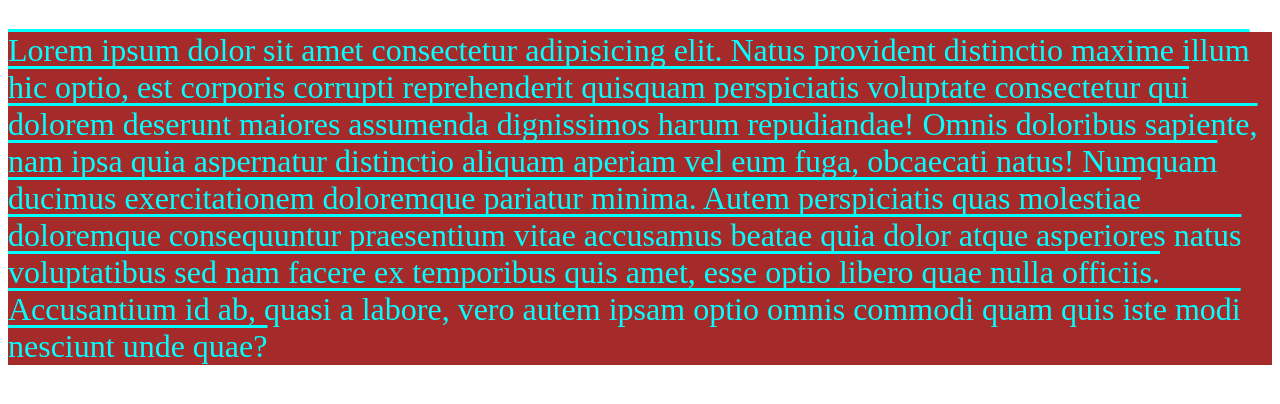
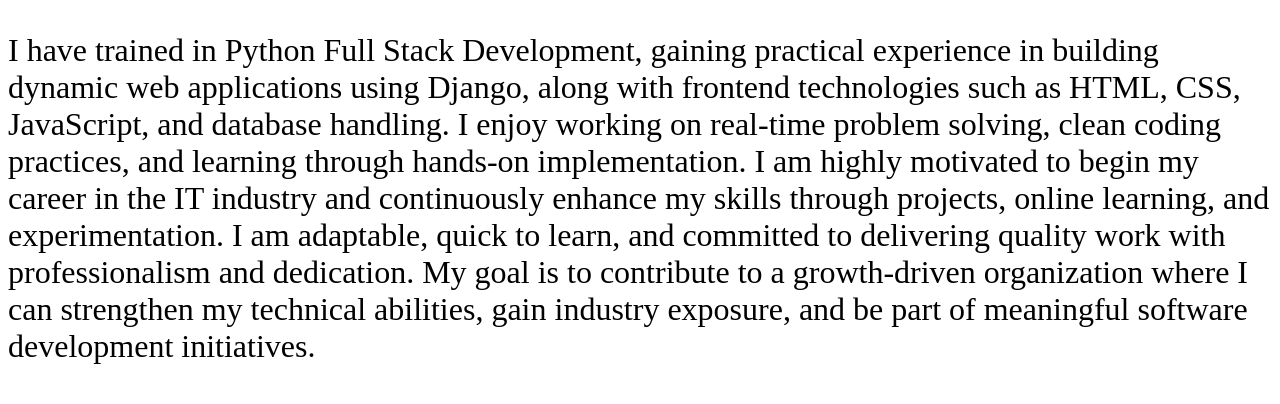
Before and after one commit to alakuntaanilkumar/Portfolio, a plain HTML site: page page2.html in a window 1280 px wide. Drawn offline with Linux system fonts and the light colour scheme.

Commit message:
Personal Portfolio

```diff
--- a/page2.css
+++ b/page2.css
@@ -1,7 +1,5 @@
 p{
-    color: aqua;
-    background-color: brown;
-    text-decoration: overline;
+    color: black;
     font-size: xx-large;
     font-family: 'Times New Roman', Times, serif;
 }
--- a/page2.html
+++ b/page2.html
@@ -7,6 +7,10 @@
     <link rel="stylesheet" href="page2.css">
 </head>
 <body>
-    <p>Lorem ipsum dolor sit amet consectetur adipisicing elit. Natus provident distinctio maxime illum hic optio, est corporis corrupti reprehenderit quisquam perspiciatis voluptate consectetur qui dolorem deserunt maiores assumenda dignissimos harum repudiandae! Omnis doloribus sapiente, nam ipsa quia aspernatur distinctio aliquam aperiam vel eum fuga, obcaecati natus! Numquam ducimus exercitationem doloremque pariatur minima. Autem perspiciatis quas molestiae doloremque consequuntur praesentium vitae accusamus beatae quia dolor atque asperiores natus voluptatibus sed nam facere ex temporibus quis amet, esse optio libero quae nulla officiis. Accusantium id ab, quasi a labore, vero autem ipsam optio omnis commodi quam quis iste modi nesciunt unde quae?</p>
+    <p>I have trained in Python Full Stack Development, gaining practical experience in building dynamic web applications using Django, along with frontend technologies such as HTML, CSS, JavaScript, and database handling. I enjoy working on real-time problem solving, clean coding practices, and learning through hands-on implementation.
+
+I am highly motivated to begin my career in the IT industry and continuously enhance my skills through projects, online learning, and experimentation. I am adaptable, quick to learn, and committed to delivering quality work with professionalism and dedication.
+
+My goal is to contribute to a growth-driven organization where I can strengthen my technical abilities, gain industry exposure, and be part of meaningful software development initiatives.</p>
 </body>
 </html>
```
